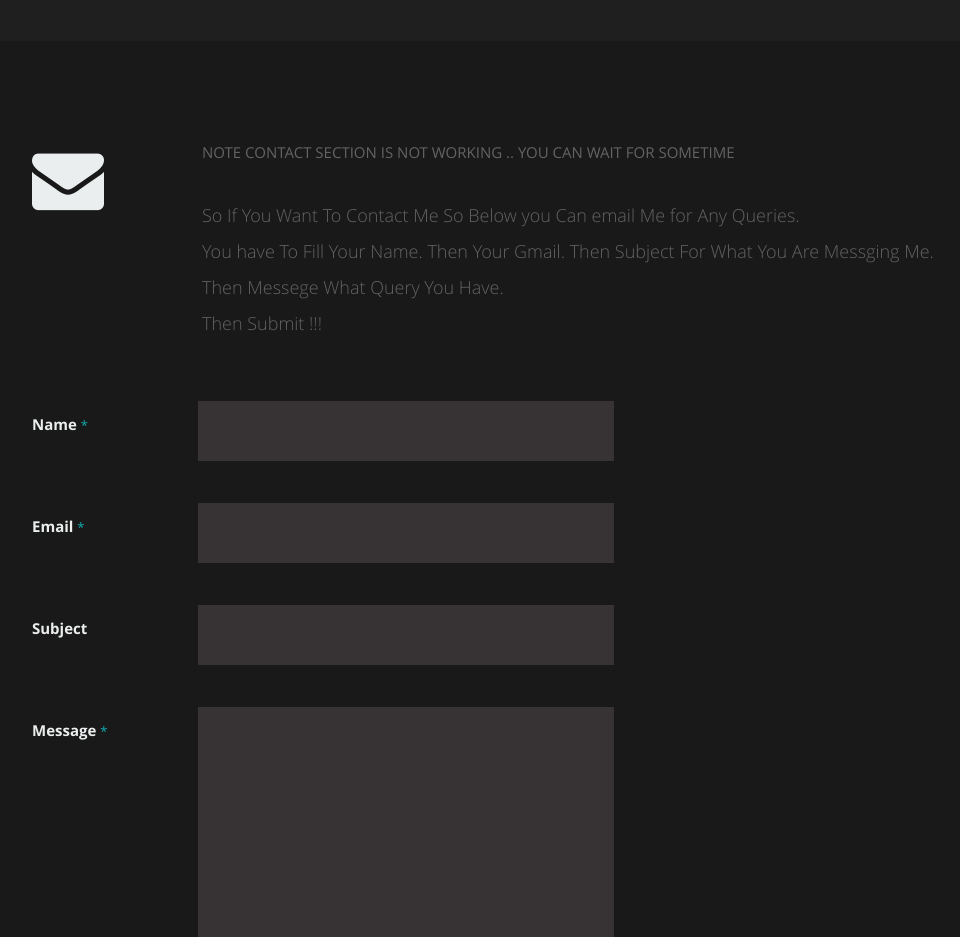
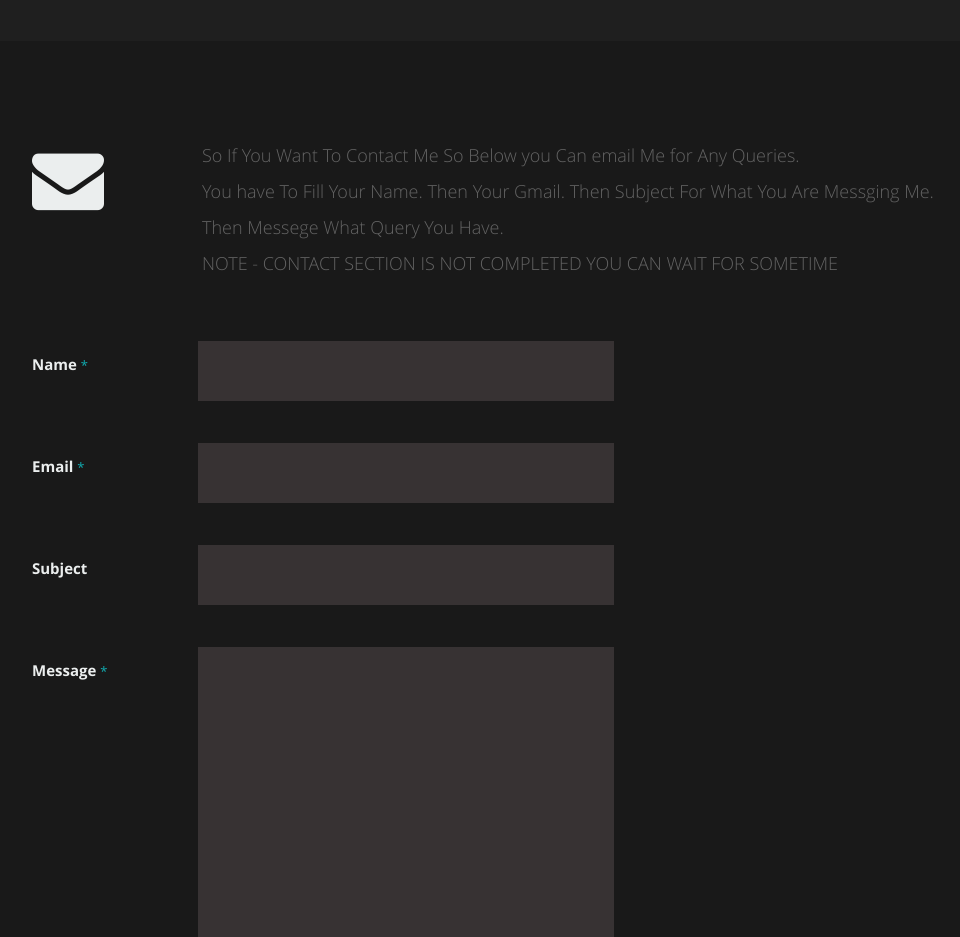
Before and after one commit to arugfx28/arugfx, a plain HTML site: page index.html in a window 1280 px wide. Shown: the part 3460-4397 px from the top of the page, without its empty margins (118-1078 px from the left). Drawn offline with nearby package versions, Linux system fonts and the light colour scheme; a web font is replaced by a local one.

Commit message:
Update index.html

```diff
--- a/index.html
+++ b/index.html
@@ -311,13 +311,11 @@
 
             <div class="ten columns">
 
-		    <p> NOTE CONTACT SECTION IS NOT WORKING ..
-			    YOU CAN WAIT FOR SOMETIME </p>
 
                   <p class="lead"> So If You Want To Contact Me So Below you Can email Me for Any Queries. <br>
                      You have To Fill Your Name. Then Your Gmail. Then Subject For What You Are Messging Me. <br>
                     Then Messege What Query You Have.<br>
-                    Then Submit !!!
+                    NOTE - CONTACT SECTION IS NOT COMPLETED YOU CAN WAIT FOR SOMETIME
             </div>
 
          </div>
```
